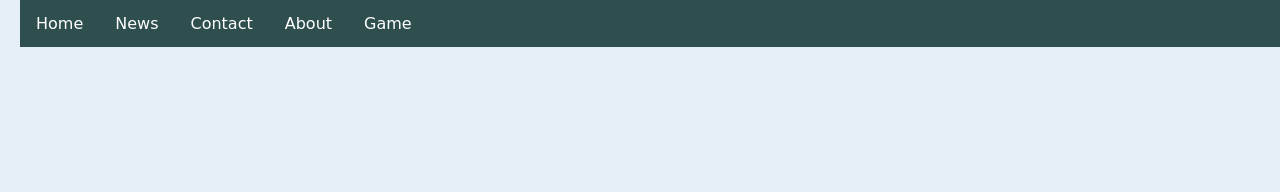
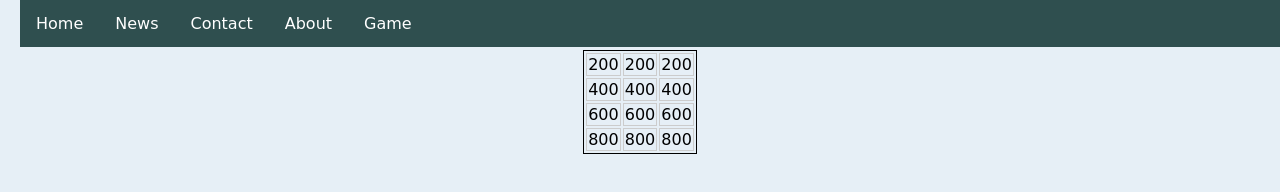
Before and after one commit to KyleK30/KyleK32.github.io, a plain HTML site: page basketball.html in a window 1280 px wide. Shown: the top 192 px of the page. Drawn offline with Linux system fonts and the light colour scheme; a web font is replaced by a local one.

Commit message:
Update basketball.html

```diff
--- a/basketball.html
+++ b/basketball.html
@@ -14,5 +14,28 @@
         <li class="bat"><a href="guesser.html">Game</a></li>
     </ul>
     <link href="https://fonts.googleapis.com/css?family=Kavivanar" rel="stylesheet">
+    <table>
+        <tbody>
+            <tr>
+                <td>200</td>
+                <td>200</td>
+                <td>200</td>
+            </tr>
+            <tr>
+                <td>400</td>
+                <td>400</td>
+                <td>400</td>
+            </tr>
+            <tr>
+                <td>600</td>
+                <td>600</td>
+                <td>600</td>
+            </tr>
+            <tr>
+                <td>800</td>
+                <td>800</td>
+                <td>800</td>
+            </tr>
+
 </body>
 </html>
```
